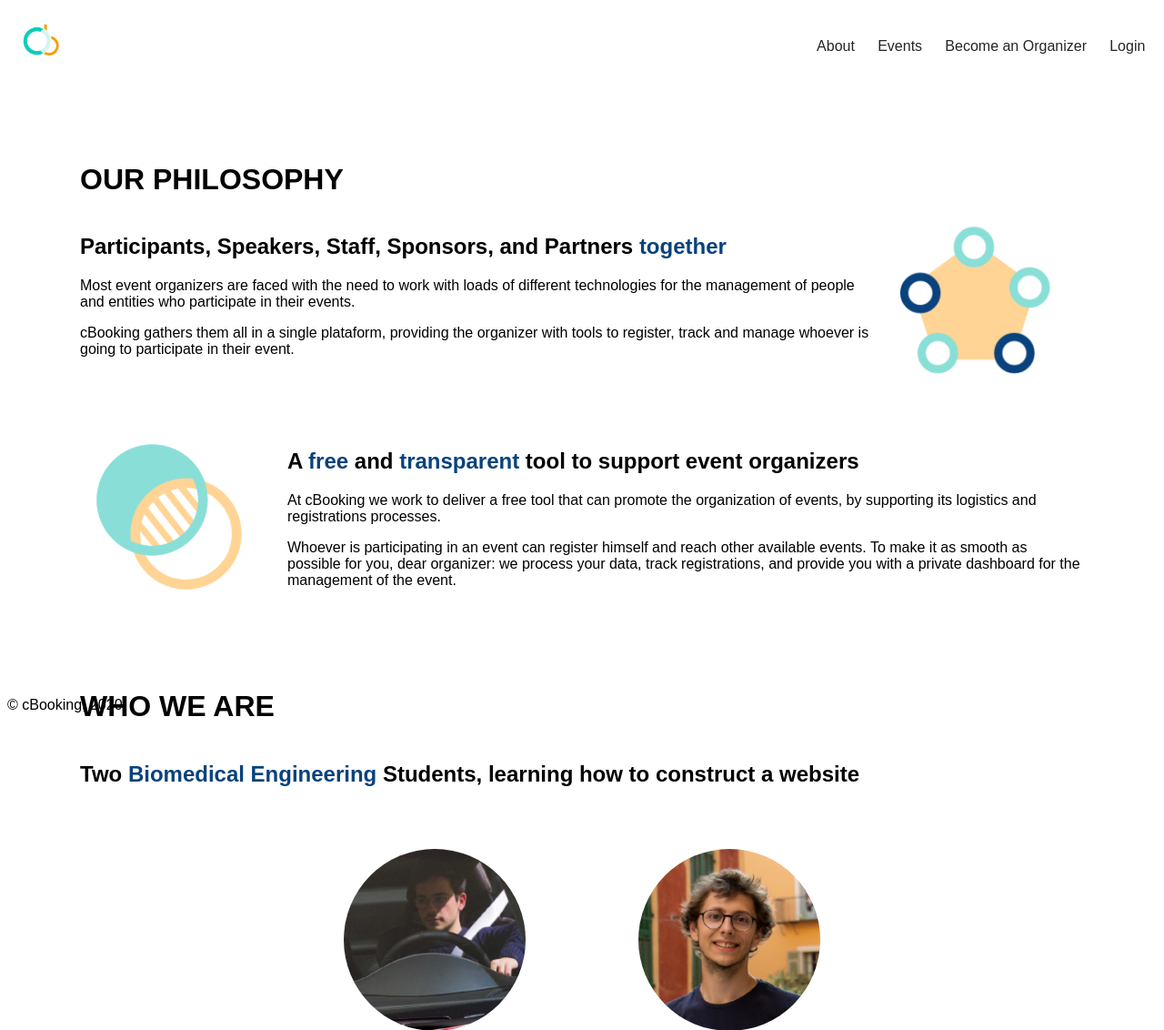
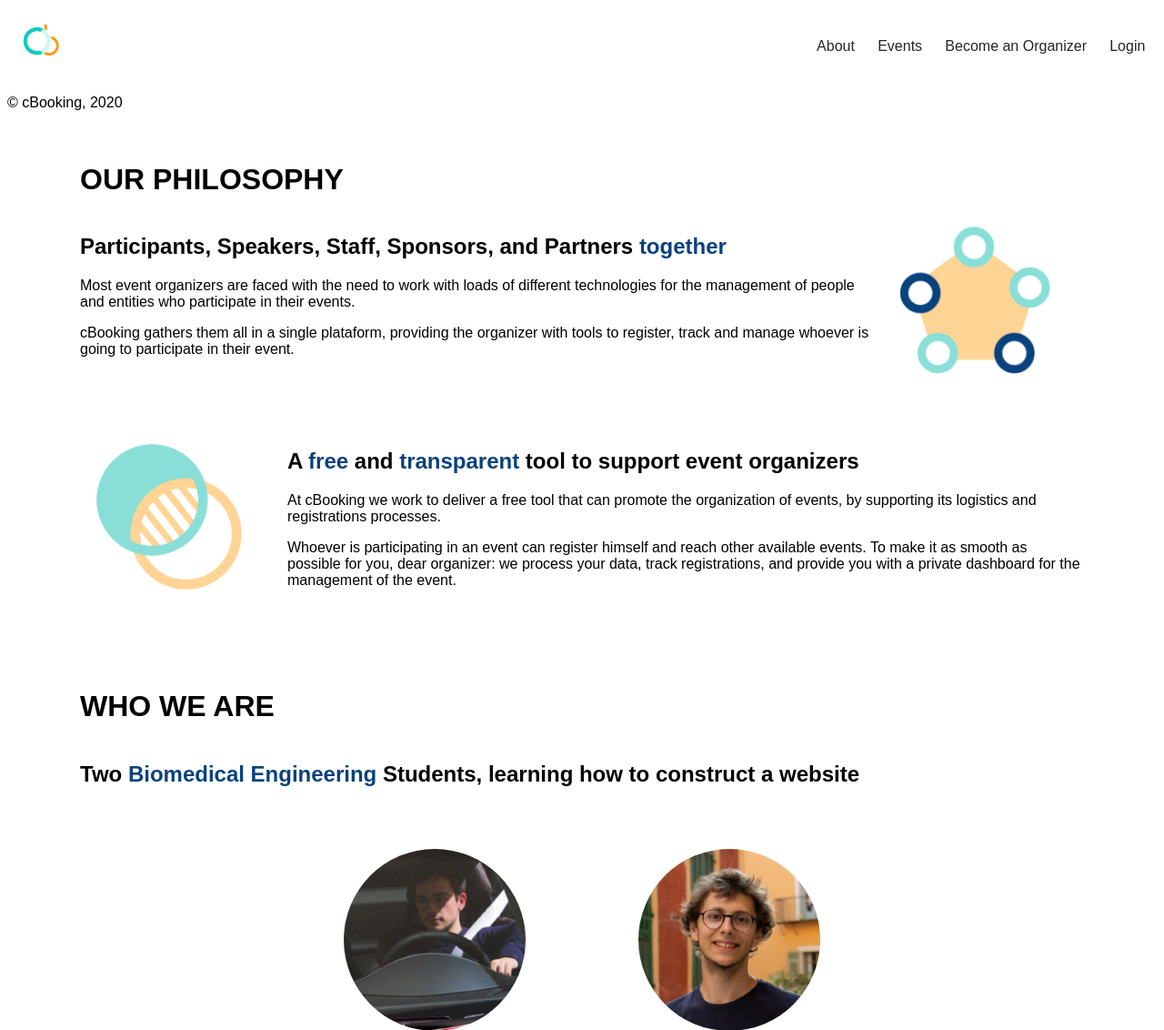
Before and after one commit to joamats/feup-InformationSystems, a PHP site: page /about.php in a window 1280 px wide. Shown: the top 1132 px of the page at 91% size. Run offline with PHP 8.4, Linux system fonts and the light colour scheme; data comes from the database, SQL or seed files in the repository.

Commit message:
FIxed bug on footer

```diff
--- a/css/layout_about.css
+++ b/css/layout_about.css
@@ -66,9 +66,3 @@ img{
     grid-row: 7;
 
 }
-
-#footer {
-    grid-column: 1/5;
-    grid-row: 8;
-    align-self: end;
-}
--- a/css/layout_login.css
+++ b/css/layout_login.css
@@ -43,9 +43,3 @@ div{
 #not_registered1{
     padding-right: 2em;
 }
-
-
-#footer {
-    position: absolute;
-    bottom:0;
-}
--- a/css/layout_registration.css
+++ b/css/layout_registration.css
@@ -29,8 +29,3 @@ fieldset > input{
     padding-left: 45px;
     padding-right: 45px;
 }
-
-#footer {
-    position: absolute;
-    bottom:0;
-}
--- a/css/style_about.css
+++ b/css/style_about.css
@@ -36,7 +36,3 @@ h1, #titleUs, #text1, #img2{
     object-fit: cover;
     border-radius: 50%;
 }
-
-#footer {
-    padding-top: 5rem;
-}
--- a/css/style_general.css
+++ b/css/style_general.css
@@ -42,6 +42,7 @@ a:focus, a:hover {
 }
 
 #footer {
-    position: fixed;
-    bottom: 0;
+    position: absolute;
+    padding-top:5rem;
+    bottom: end;
 }
--- a/css/style_selection_role.css
+++ b/css/style_selection_role.css
@@ -32,8 +32,3 @@ ul a{
     font-weight: 500;
     font-size: 2em;
 }
-
-#footer {
-    position: absolute;
-    bottom: 0;
-}
```
